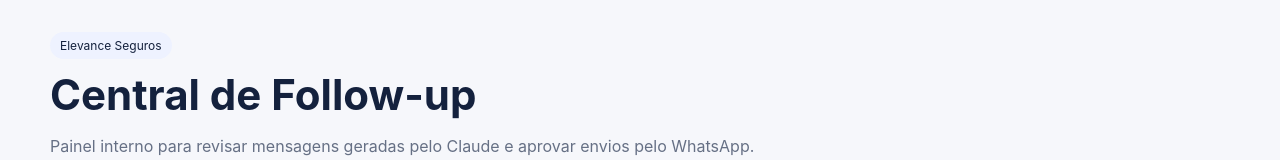
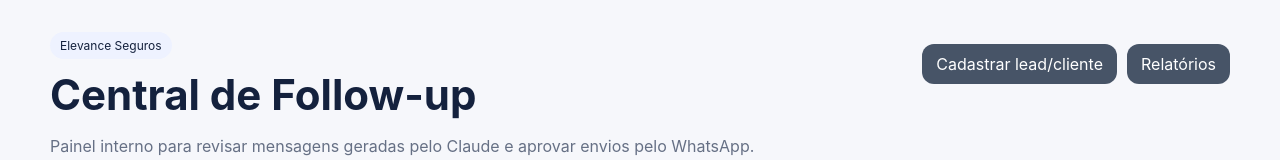
Before and after one commit to elevanceseguros/follow-up-elevance, a Next.js app: page / in a window 1280 px wide. Shown: the top 160 px of the page. Built offline with nearby package versions, Linux system fonts and the light colour scheme; no server answers.

Commit message:
Add dashboard links to create and reports

```diff
--- a/app/page.tsx
+++ b/app/page.tsx
@@ -56,6 +56,10 @@ export default async function Home() {
         <p className="muted">Painel interno para revisar mensagens geradas pelo Claude e aprovar envios pelo WhatsApp.</p>
         <AutoRefresh />
       </div>
+      <div className="actions">
+        <a className="btn secondary" href="/cadastrar">Cadastrar lead/cliente</a>
+        <a className="btn secondary" href="/relatorios">Relatórios</a>
+      </div>
     </header>
 
     {configError && <section className="card" style={{marginBottom:24}}><strong>Atenção:</strong><p className="muted">{configError}</p></section>}
```
